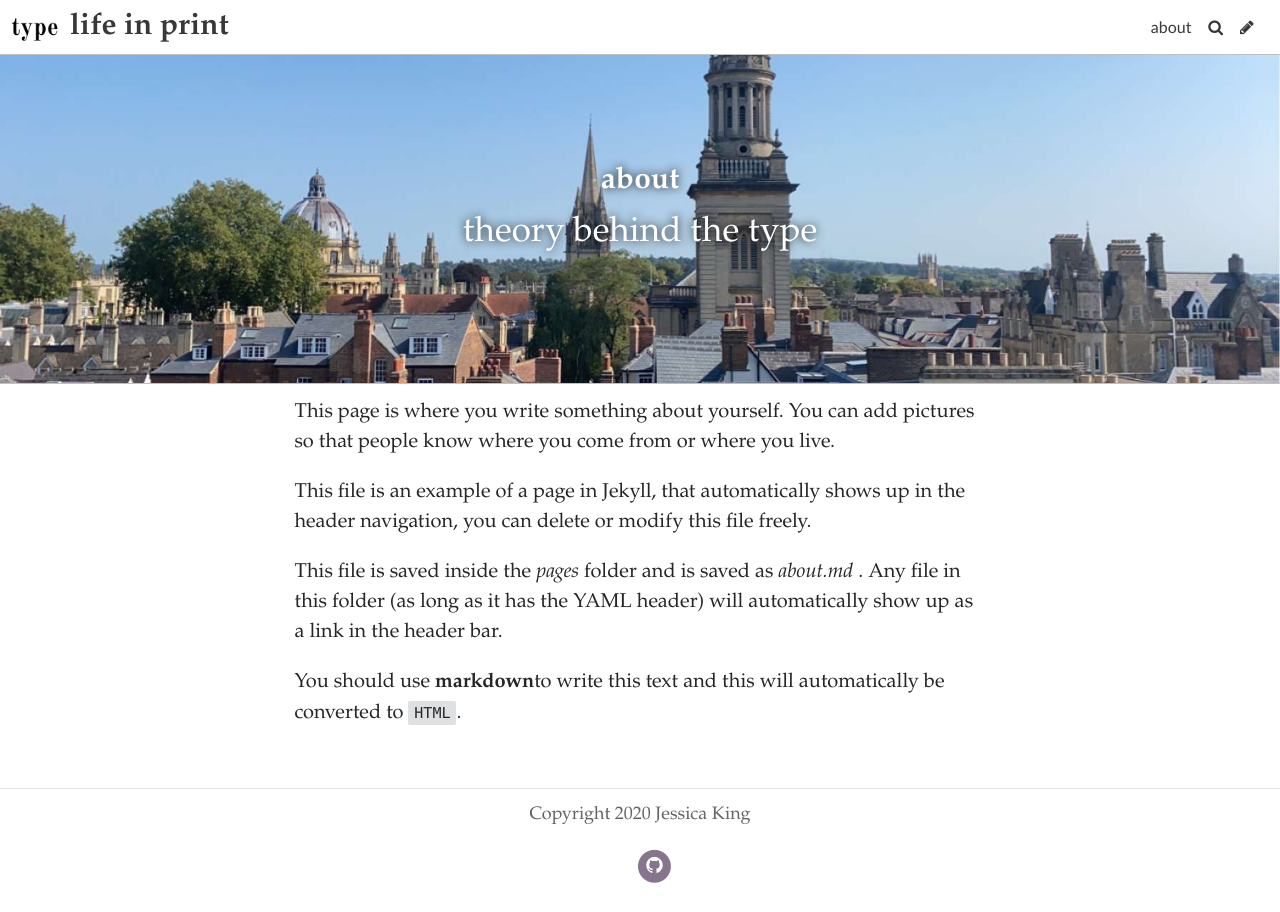
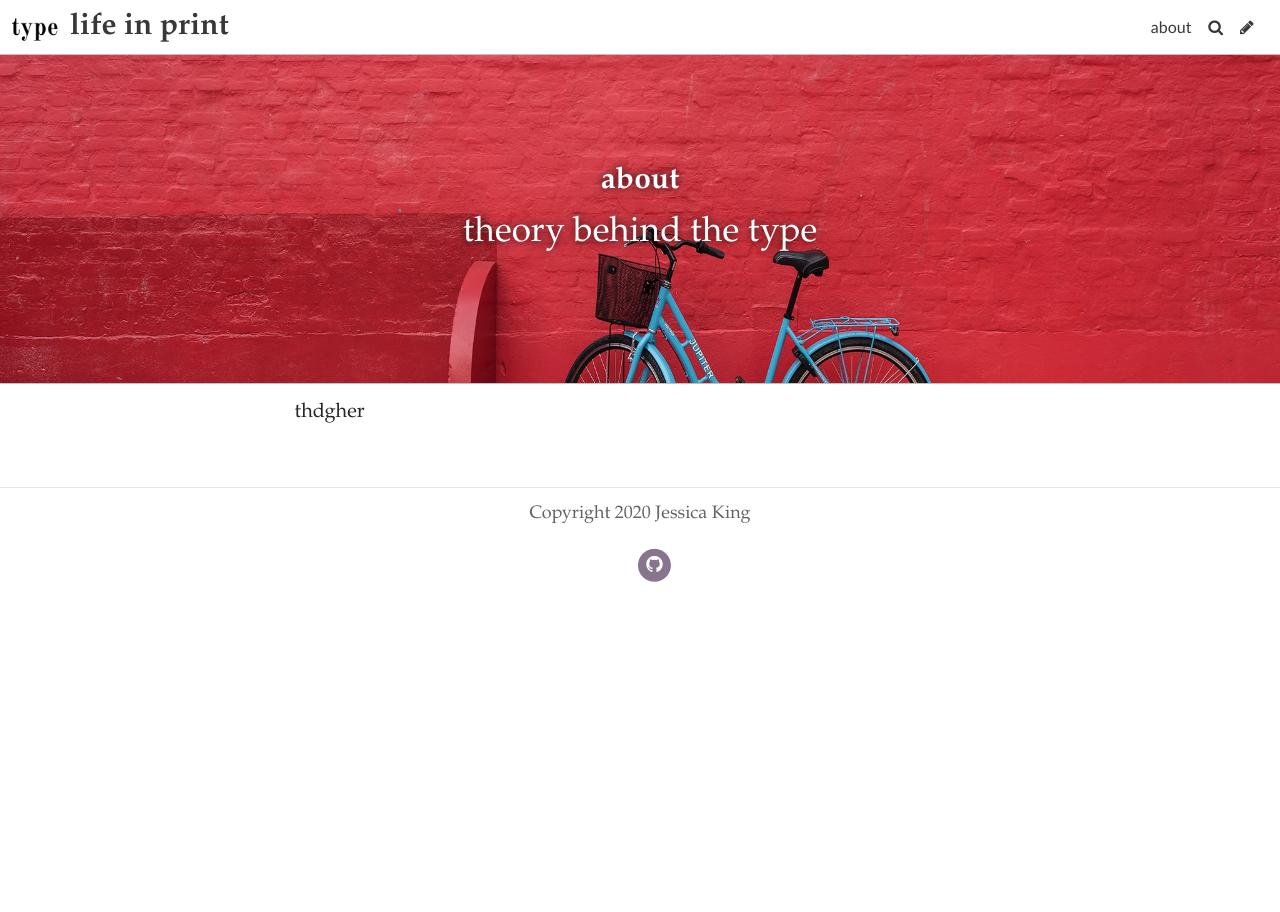
Before and after one commit to jessking16/thetype, a Jekyll site: the page built from pages/about.md, in a window 1280 px wide. Built offline with Jekyll 4.4.1, drawn with Linux system fonts in a browser that asks for light colours; some web fonts are replaced.

Commit message:
Update Page “about”

```diff
--- a/pages/about.md
+++ b/pages/about.md
@@ -4,17 +4,10 @@
 subtitle: theory behind the type
 permalink: /about/
 date: 2020-06-29T15:36:12.231Z
-header_feature_image: ../uploads/07deca81-b393-439d-ba0f-0e3841ef6311.jpeg
+header_feature_image: ../uploads/christian-stahl-xmgkzy-fgg-unsplash.jpg
 published: true
 tags: null
 description: null
 show: true
 ---
-
-This page is where you write something about yourself. You can add pictures so that people know where you come from or where you live.
-
-This file is an example of a page in Jekyll, that automatically shows up in the header navigation, you can delete or modify this file freely.
-
-This file is saved inside the _pages_ folder and is saved as _about.md_ . Any file in this folder (as long as it has  the YAML header) will automatically show up as a link in the header bar.
-
-You should use **markdown**to write this text and this will automatically be converted to `HTML`.
+thdgher
```
Also changed, not shown: uploads/christian-stahl-xmgkzy-fgg-unsplash.jpg (added).
